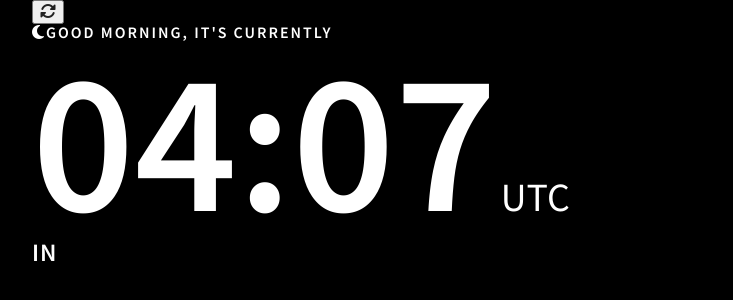
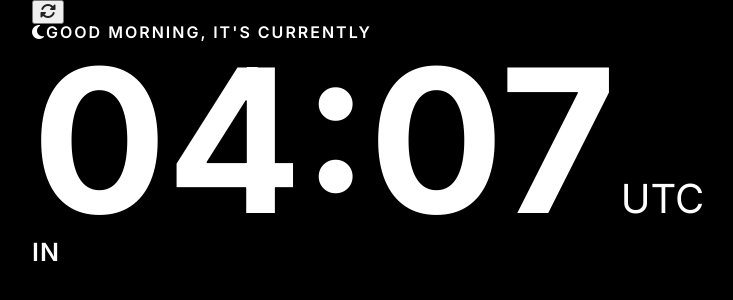
Before and after one commit to alexcalia/clockApp, a plain HTML site: page index.html in a window 1280 px wide. Shown: the whole page, without its empty margins (64-797 px from the left). Drawn offline with Linux system fonts and the light colour scheme; no server answers.

Commit message:
found font that matches the examples

```diff
--- a/index.html
+++ b/index.html
@@ -6,6 +6,7 @@
   <script src="https://kit.fontawesome.com/eb0dedd964.js" crossorigin="anonymous"></script>
   <link rel="preconnect" href="https://fonts.gstatic.com">
   <link href="https://fonts.googleapis.com/css2?family=Source+Sans+Pro:wght@400;600&display=swap" rel="stylesheet">
+  <link href="https://fonts.googleapis.com/css2?family=Inter:wght@400;600;700&display=swap" rel="stylesheet">
   <link rel="stylesheet" href="./styles/styles.css">
   <title>Clock App</title>
 </head>
--- a/styles/sass/_generalStyles.scss
+++ b/styles/sass/_generalStyles.scss
@@ -1,5 +1,5 @@
 body {
-  font-family: 'Source Sans Pro', sans-serif;
+  font-family: 'Inter', sans-serif;
   background: black;
   color: white;
 }
--- a/styles/sass/_main.scss
+++ b/styles/sass/_main.scss
@@ -5,8 +5,9 @@
 }
 
 .time {
-  font-weight: 600;
+  font-weight: 700;
   font-size: 200px;
+  font-family: 'Inter', sans-serif;
 }
 
 .tzShort {
```
Also changed, not shown: styles/styles.css.
